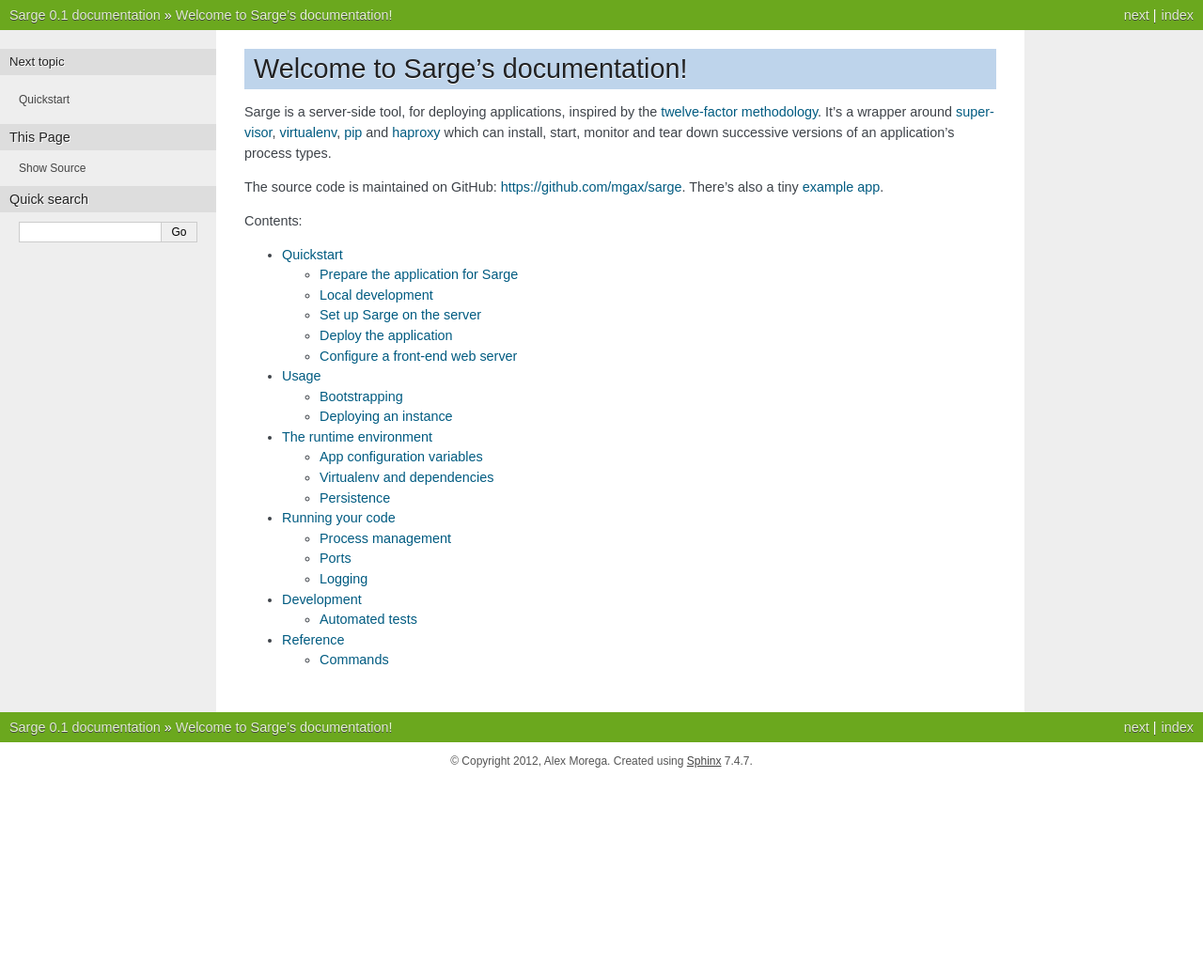
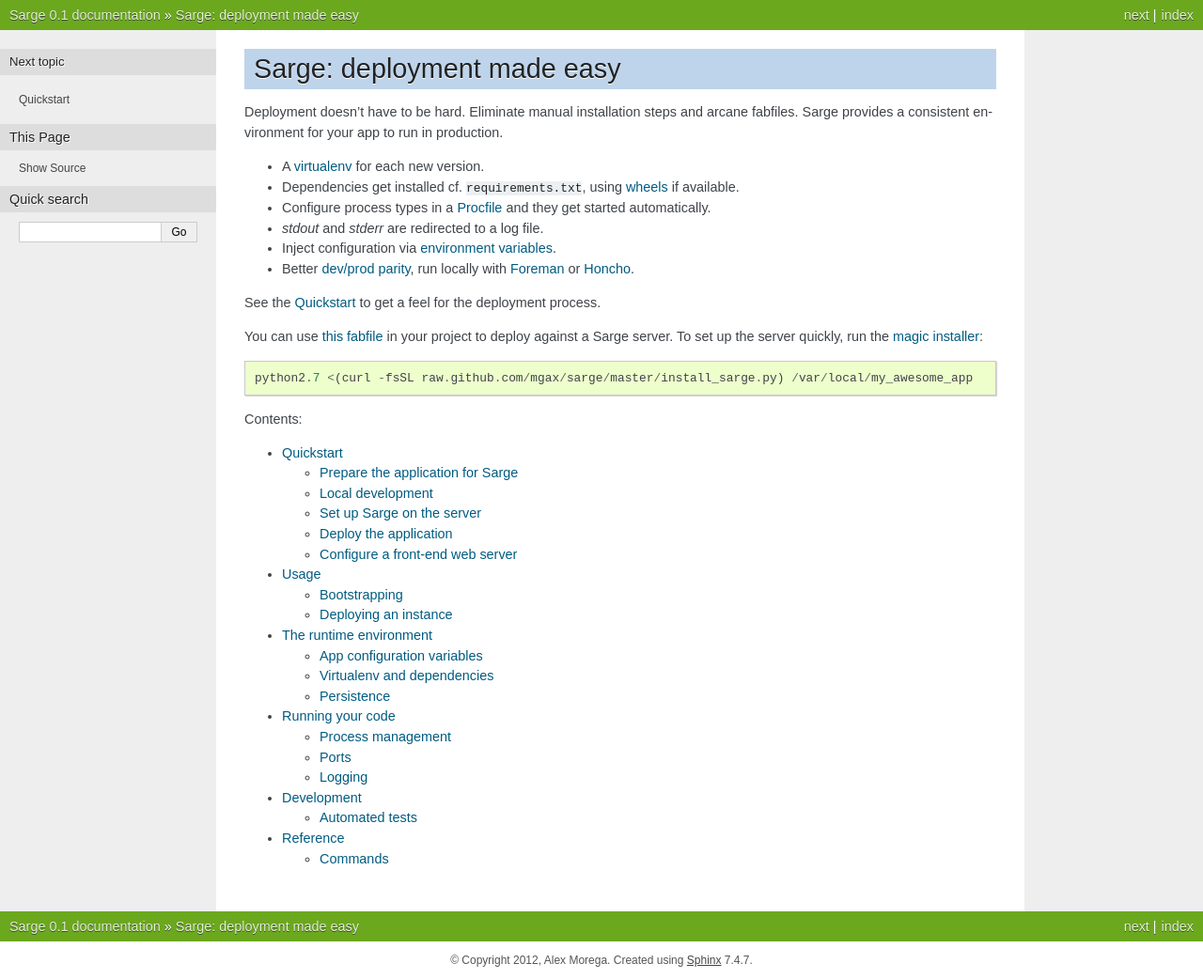
Before and after one commit to mgax/airship, a Sphinx documentation site: the page built from docs/index.rst, in a window 1280 px wide. Shown: the whole page at 94% size. Built offline with Sphinx 7.4.7, drawn with Linux system fonts in a browser that asks for light colours; before the commit the page ends 900 px from its top, so only the background shows below that.

Commit message:
rearrange the documentation front page

```diff
--- a/README.rst
+++ b/README.rst
@@ -27,8 +27,9 @@
 .. _Quickstart: https://sarge-deployer.readthedocs.org/en/latest/quickstart.html
 
 You can use `this fabfile`_ in your project to deploy against a Sarge
-server. To set up the server quickly, run this command::
+server. To set up the server quickly, run the `magic installer`_::
 
     python2.7 <(curl -fsSL raw.github.com/mgax/sarge/master/install_sarge.py) /var/local/my_awesome_app
 
 .. _this fabfile: https://gist.github.com/4266737
+.. _magic installer: https://github.com/mgax/sarge/blob/master/install_sarge.py
--- a/docs/index.rst
+++ b/docs/index.rst
@@ -1,22 +1,4 @@
-Welcome to Sarge's documentation!
-=================================
-
-Sarge is a server-side tool, for deploying applications, inspired by the
-`twelve-factor methodology`_. It's a wrapper around supervisor_,
-virtualenv_, pip_ and haproxy_ which can install, start, monitor and
-tear down successive versions of an application's process types.
-
-.. _twelve-factor methodology: http://www.12factor.net/
-.. _supervisor: http://supervisord.org/
-.. _virtualenv: http://www.virtualenv.org/
-.. _pip: http://www.pip-installer.org/
-.. _haproxy: http://haproxy.1wt.eu/
-
-
-The source code is maintained on GitHub:
-https://github.com/mgax/sarge. There's also a tiny `example app`_.
-
-.. _`example app`: https://github.com/mgax/sargeapp
+.. include:: ../README.rst
 
 
 Contents:
```
